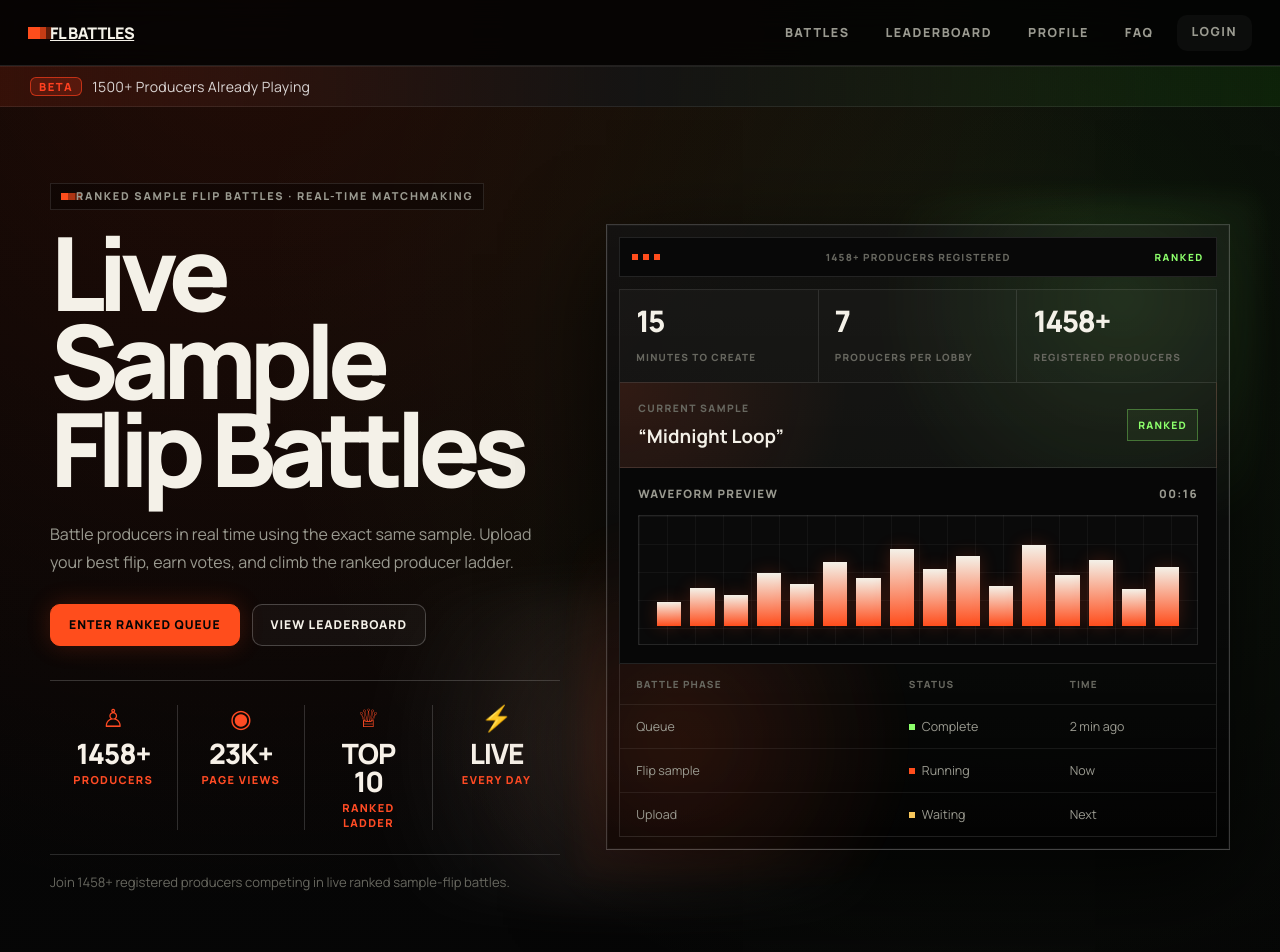
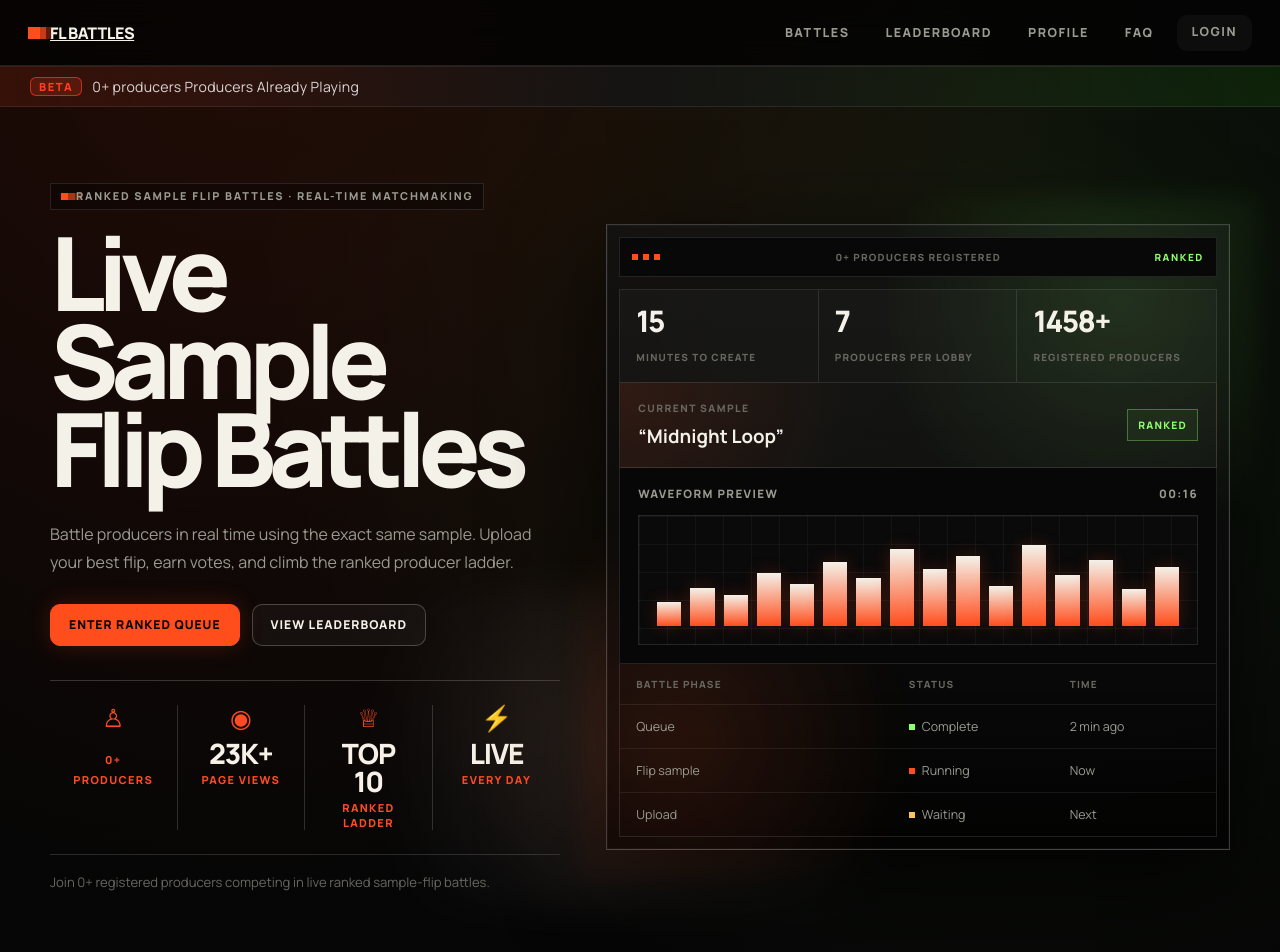
Before and after one commit to itsAvester/FLBattles, a Next.js app: page / in a window 1280 px wide. Shown: the top 952 px of the page. Built offline with nearby package versions, Linux system fonts and the light colour scheme; no server answers; the database is empty.

Commit message:
Made player numbers dynamic

```diff
--- /dev/null
+++ b/app/components/RegisteredProducerCount.tsx
@@ -0,0 +1,44 @@
+"use client";
+
+import { useEffect, useState } from "react";
+import { supabase } from "../../lib/supabaseClient";
+
+type RegisteredProducerCountProps = {
+  suffix?: string;
+  className?: string;
+};
+
+export default function RegisteredProducerCount({
+  suffix = "",
+  className = "",
+}: RegisteredProducerCountProps) {
+  const [count, setCount] = useState<number | null>(null);
+
+  useEffect(() => {
+    const loadCount = async () => {
+      const { count, error } = await supabase
+        .from("profiles")
+        .select("*", { count: "exact", head: true });
+
+      if (error) {
+        console.error("Error loading registered producer count:", error);
+        return;
+      }
+
+      setCount(count ?? 0);
+    };
+
+    loadCount();
+  }, []);
+
+  if (count === null) {
+    return <span className={className}>...</span>;
+  }
+
+  return (
+    <span className={className}>
+      {count.toLocaleString()}
+      {suffix}
+    </span>
+  );
+}
--- a/app/layout.tsx
+++ b/app/layout.tsx
@@ -4,7 +4,7 @@ import type { ReactNode } from "react";
 import NavBar from "./components/NavBar";
 import { Manrope } from "next/font/google";
 import { Analytics } from "@vercel/analytics/next"
-
+import RegisteredProducerCount from "./components/RegisteredProducerCount";
 const manrope = Manrope({
   subsets: ["latin"],
   weight: ["400", "500", "600", "700", "800"],
@@ -23,7 +23,7 @@ export default function RootLayout({ children }: { children: ReactNode }) {
         <NavBar />
         <div className="beta-banner">
   <span className="beta-pill">BETA</span>
-  <span>1500+ Producers Already Playing</span>
+  <span><RegisteredProducerCount suffix="+ producers" /> Producers Already Playing</span>
 </div>
         <main className="page">{children}</main>
         <Analytics />
--- a/app/page.tsx
+++ b/app/page.tsx
@@ -1,5 +1,5 @@
 // app/page.tsx
-
+import RegisteredProducerCount from "./components/RegisteredProducerCount";
 export default function HomePage() {
   return (
     <main className="home-shell">
@@ -35,7 +35,9 @@ export default function HomePage() {
            <div className="hero-stats">
   <div className="hero-stat-item">
     <div className="hero-stat-icon">♙</div>
-    <strong>1458+</strong>
+    <strong>
+  <RegisteredProducerCount suffix="+" />
+</strong>
     <span>Producers</span>
   </div>
 
@@ -59,8 +61,7 @@ export default function HomePage() {
 </div>
 
             <p className="mini-note">
-              Join 1458+ registered producers competing in live ranked
-              sample-flip battles.
+              Join <RegisteredProducerCount suffix="+" /> registered producers competing in live ranked sample-flip battles.
             </p>
           </div>
 
@@ -71,7 +72,9 @@ export default function HomePage() {
                 <span />
                 <span />
               </div>
-              <span className="window-title">1458+ PRODUCERS REGISTERED</span>
+              <span className="window-title">
+  <RegisteredProducerCount suffix="+" /> PRODUCERS REGISTERED
+</span>
               <span className="window-status">RANKED</span>
             </div>
 
```
